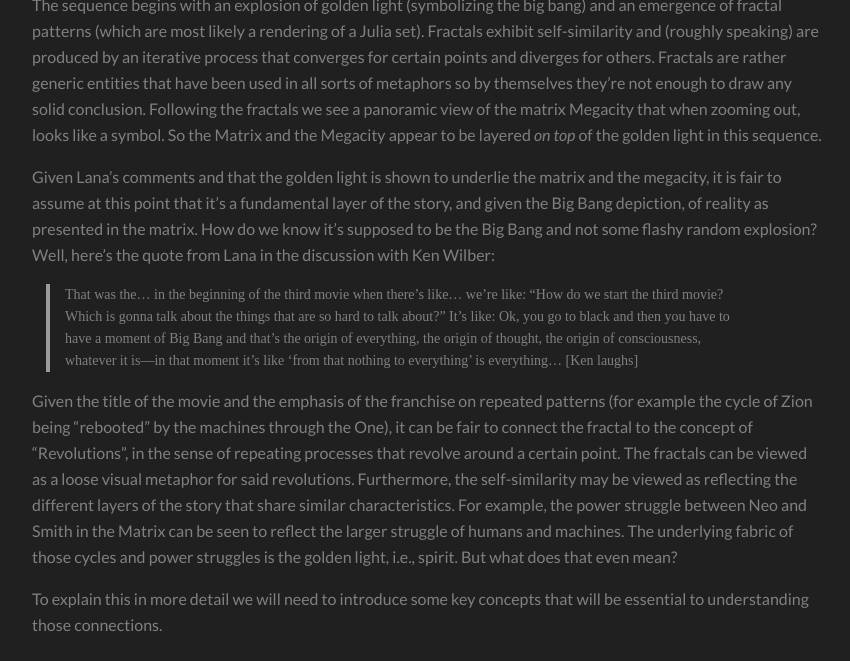
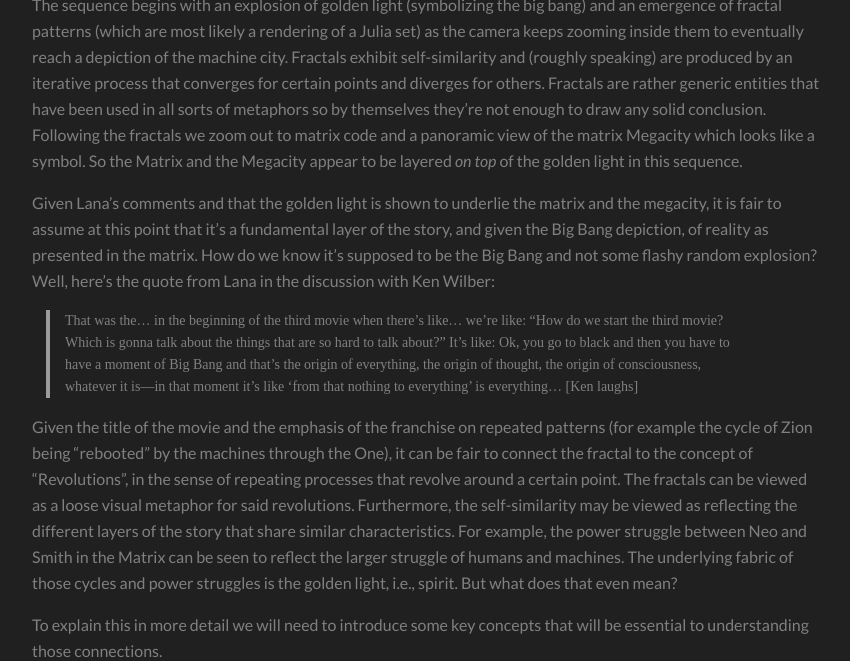
Before and after one commit to Stalence/stalence.github.io, a Jekyll site: the page built from _posts/2021-12-30-The Matrix Dialectics.md, in a window 1280 px wide and 900 px high, scrolled down 2425 px, cut to the strip 239-900 px from the top of the window. Shown: the whole strip, without its empty margins (213-1063 px from the left). Built offline with Jekyll 4.4.1, drawn with Linux system fonts in a browser that asks for light colours; a script that is not in the unit is left out.

Commit message:
Update 2021-12-30-The Matrix Dialectics.md

```diff
--- a/_posts/2021-12-30-The Matrix Dialectics.md
+++ b/_posts/2021-12-30-The Matrix Dialectics.md
@@ -40,7 +40,7 @@
 
 [![Julia set opening sequence][3]][3]
 
-The sequence begins with an explosion of golden light (symbolizing the big bang) and an emergence of fractal patterns (which are most likely a rendering of a [Julia set][4]). Fractals exhibit self-similarity and (roughly speaking) are produced by an iterative process that converges for certain points and diverges for others. Fractals are rather generic entities that have been used in all sorts of metaphors so by themselves they're not enough to draw any solid conclusion. Following the fractals we see a panoramic view of the matrix Megacity that when zooming out, looks like a symbol. So the Matrix and the Megacity appear to be layered *on top* of the golden light in this sequence.
+The sequence begins with an explosion of golden light (symbolizing the big bang) and an emergence of fractal patterns (which are most likely a rendering of a [Julia set][4]) as the camera keeps zooming inside them to eventually reach a depiction of the machine city. Fractals exhibit self-similarity and (roughly speaking) are produced by an iterative process that converges for certain points and diverges for others. Fractals are rather generic entities that have been used in all sorts of metaphors so by themselves they're not enough to draw any solid conclusion. Following the fractals we zoom out to matrix code and a panoramic view of the matrix Megacity which looks like a symbol. So the Matrix and the Megacity appear to be layered *on top* of the golden light in this sequence.
 
 Given Lana's comments and that the golden light is shown to underlie the matrix and the megacity, it is fair to assume at this point that it's a fundamental layer of the story, and given the Big Bang depiction, of reality as presented in the matrix.
 How do we know it's supposed to be the Big Bang and not some flashy random explosion? Well, here's the quote from Lana in the discussion with Ken Wilber:
```
